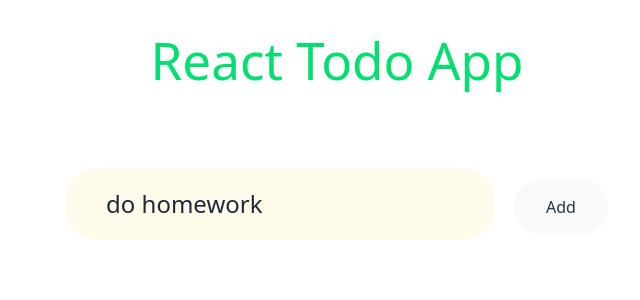
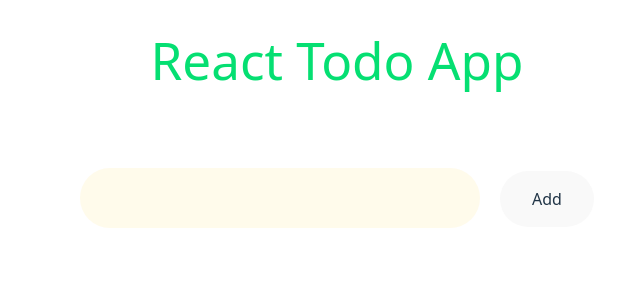
Before and after one commit to bilalpirzada/react-todo-app, a React (Vite) app: page / in a window 1280 px wide. Shown: the top 300 px of the page, without its empty margins (303-943 px from the left). Built offline with nearby package versions, Linux system fonts and the light colour scheme.

Commit message:
Add functionality for adding tasks and showing task on the screen

```diff
--- a/src/App.jsx
+++ b/src/App.jsx
@@ -2,17 +2,48 @@ import { useState } from 'react'
 import './App.css'
 
 function App() {
-  let [taskInput, setTaskInput] = useState("do homework");
+  let [taskInput, setTaskInput] = useState("");
+  let [tasksArray, setTasksArray] = useState([]);
 
 
   function handleInput(event){
     setTaskInput(event.target.value);
   }
 
+  function handleAddTask(){
+    if(taskInput){
+      setTasksArray((prevTasks)=>{return [...prevTasks,taskInput]});
+      setTaskInput(""); // clear task input after adding
+    }
+    console.log(tasksArray);
+  }
+
   return <>
-  <h1 className=" text-green-400 mb-20">React Todo App</h1>
-  <input value={taskInput} onChange={handleInput} className="bg-amber-50 rounded-4xl px-10 py-5 text-gray-800 text-2xl"/>
-  <button className="ml-5 px-8 py-4 bg-green-600 rounded-4xl ">Add</button>
+  <h1
+    className=" text-green-400 mb-20">
+    React Todo App
+  </h1>
+  <div>
+    <input
+      value={taskInput}
+      onChange={handleInput}
+      className="bg-amber-50 rounded-4xl py-4 text-gray-800 w-100 px-6 text-xl"
+    />
+    <button
+      className="ml-5 px-8 py-4 bg-green-600 rounded-4xl"
+      onClick={handleAddTask}>
+        Add
+    </button>
+  </div>
+
+
+    <ol className='mt-10 flex justify-start'>
+
+    {tasksArray.map((task,index)=>{
+       return <li key={index}>{task}</li>
+    })}
+    </ol>
+
   </>
 }
 
```
